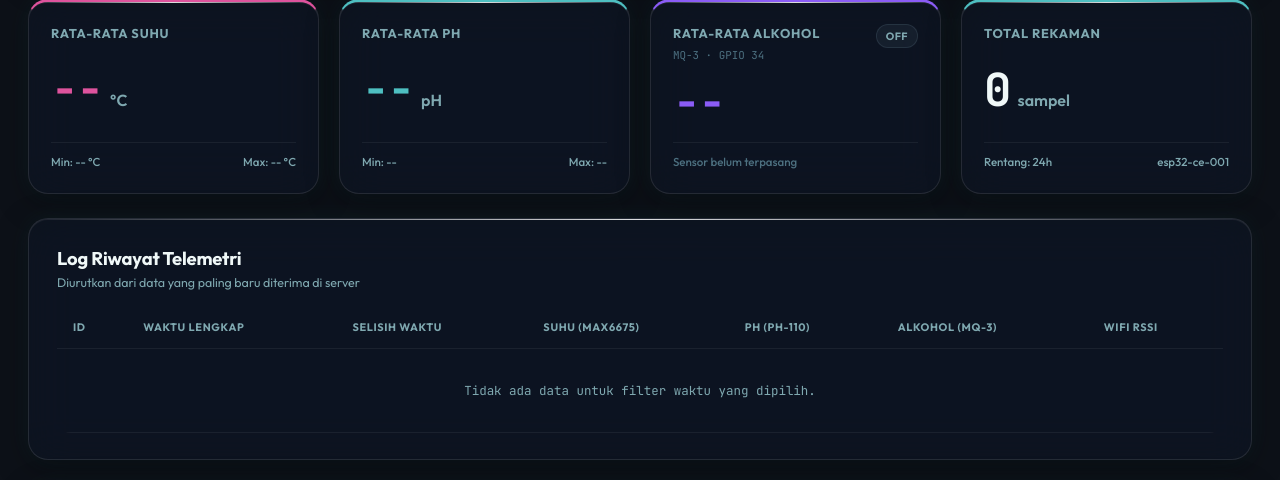
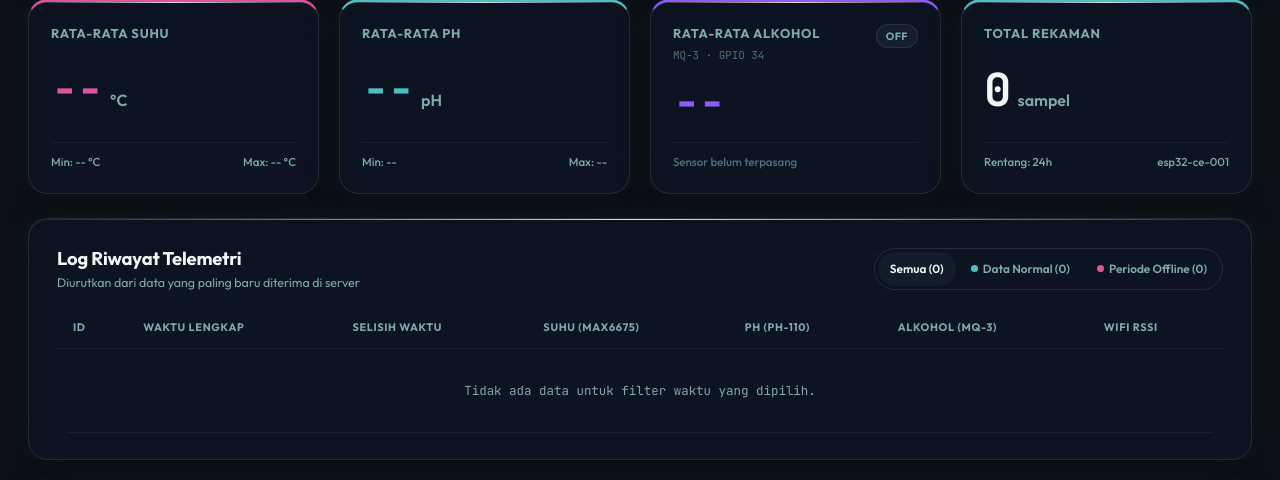
Before and after one commit to Vian-98/iot_classic_enzyme, a PHP site: page /history.php in a window 1280 px wide. Shown: the part 251-731 px from the top of the page. Run offline with PHP 8.4, Linux system fonts and the light colour scheme; data comes from the database, SQL or seed files in the repository; data that the repository does not hold is empty; some libraries are stand-ins or nearby versions.

Commit message:
feat: filter status device (Semua/Online/Offline) di realtime dashboard dan riwayat history

```diff
--- a/api/devices.php
+++ b/api/devices.php
@@ -32,11 +32,12 @@ try {
 
     $output = [];
     $now = time();
+    $offlineTimeout = (int)getSetting('offline_timeout_seconds', 300);
 
     foreach ($devices as $dev) {
         $lastSeen = $dev['last_seen'];
         $secondsAgo = $lastSeen ? max(0, $now - strtotime($lastSeen)) : null;
-        $isOnline = ($secondsAgo !== null && $secondsAgo <= 30);
+        $isOnline = ($secondsAgo !== null && $secondsAgo <= $offlineTimeout);
 
         $output[] = [
             'id' => (int)$dev['id'],
@@ -57,6 +58,7 @@ try {
     echo json_encode([
         'status' => 'ok',
         'count' => count($output),
+        'offline_timeout_seconds' => $offlineTimeout,
         'devices' => $output
     ]);
 
--- a/assets/css/style.css
+++ b/assets/css/style.css
@@ -362,7 +362,74 @@ body {
   font-size: 0.9rem;
 }
 
+/* Device Status Filter Pills */
+.device-status-filter {
+  display: flex;
+  align-items: center;
+  gap: 3px;
+  padding: 3px;
+  border-radius: 9999px;
+  background: var(--glass-bg);
+  border: 1px solid var(--glass-border);
+  backdrop-filter: blur(12px);
+  -webkit-backdrop-filter: blur(12px);
+  flex-shrink: 0;
+  max-width: 100%;
+  overflow-x: auto;
+  -webkit-overflow-scrolling: touch;
+}
+
+.filter-status-btn {
+  display: inline-flex;
+  align-items: center;
+  gap: 5px;
+  min-height: 34px;
+  padding: 0 12px;
+  border: none;
+  border-radius: 9999px;
+  background: transparent;
+  color: var(--text-muted);
+  font-family: var(--font-sans);
+  font-size: 0.74rem;
+  font-weight: 600;
+  cursor: pointer;
+  white-space: nowrap;
+  transition: all 0.2s ease;
+}
+
+.filter-status-btn.active {
+  background: var(--glass-bg-strong);
+  color: var(--text-main);
+  box-shadow: 0 1px 6px rgba(0,0,0,0.12);
+}
+
+.filter-status-btn[data-status="online"].active,
+.filter-status-btn[data-histfilter="online"].active {
+  background: var(--teal);
+  color: #fff;
+}
+
+.filter-status-btn[data-status="offline"].active,
+.filter-status-btn[data-histfilter="offline"].active {
+  background: var(--pink);
+  color: #fff;
+}
+
+.filter-dot {
+  width: 7px;
+  height: 7px;
+  border-radius: 50%;
+  flex-shrink: 0;
+}
+
+.filter-dot.online  { background: var(--teal); }
+.filter-dot.offline { background: var(--pink); }
+
+/* Opsi device yang disembunyikan oleh filter */
+.device-option-hidden { display: none; }
+
 /* Status Pill */
+
 .status-pill {
   width: 100%;
   min-height: var(--touch-target);
@@ -890,6 +957,8 @@ body {
     flex-direction: row;
     align-items: center;
     justify-content: space-between;
+    flex-wrap: wrap;
+    gap: 12px;
   }
 
   .btn-group { width: auto; }
--- a/history.php
+++ b/history.php
@@ -276,6 +276,18 @@ $stats = [
                     <h2 style="font-size: 1.15rem; font-weight: 700;">Log Riwayat Telemetri</h2>
                     <p style="font-size: 0.78rem; color: var(--text-muted);">Diurutkan dari data yang paling baru diterima di server</p>
                 </div>
+                <!-- Filter Tampilan Tabel -->
+                <div class="device-status-filter" id="histFilterGroup" role="group" aria-label="Filter tampilan tabel">
+                    <button class="filter-status-btn active" data-histfilter="all">
+                        Semua
+                    </button>
+                    <button class="filter-status-btn" data-histfilter="online">
+                        <span class="filter-dot online"></span>Data Normal
+                    </button>
+                    <button class="filter-status-btn" data-histfilter="offline">
+                        <span class="filter-dot offline"></span>Periode Offline
+                    </button>
+                </div>
             </div>
 
             <div class="table-responsive">
@@ -326,7 +338,7 @@ $stats = [
                                     }
                                     $prevTimestamp = $currentTimestamp;
                             ?>
-                                <tr>
+                                <tr class="data-row">
                                     <td>#<?= $r['id'] ?></td>
                                     <td><?= htmlspecialchars($r['received_at']) ?></td>
                                     <td style="color:var(--text-muted); font-size:0.75rem;"><?= formatRelativeTime($r['received_at']) ?></td>
@@ -365,8 +377,11 @@ $stats = [
 
     </div>
 
-    <!-- Theme Switcher Script for history.php -->
+    <!-- Theme Switcher + History Filter Script -->
     <script>
+        // -----------------------------------------------
+        // Theme
+        // -----------------------------------------------
         const theme = localStorage.getItem('ce_theme') || 'dark';
         document.documentElement.setAttribute('data-theme', theme);
         const icon = document.getElementById('themeIcon');
@@ -374,10 +389,8 @@ $stats = [
         function updateThemeIcon(t) {
             if (!icon) return;
             if (t === 'dark') {
-                // Bulan (Moon)
                 icon.innerHTML = '<svg width="18" height="18" viewBox="0 0 24 24" fill="none" stroke="currentColor" stroke-width="2" stroke-linecap="round" stroke-linejoin="round"><path d="M21 12.79A9 9 0 1 1 11.21 3 7 7 0 0 0 21 12.79z"></path></svg>';
             } else {
-                // Matahari (Sun)
                 icon.innerHTML = '<svg width="18" height="18" viewBox="0 0 24 24" fill="none" stroke="currentColor" stroke-width="2" stroke-linecap="round" stroke-linejoin="round"><circle cx="12" cy="12" r="5"></circle><line x1="12" y1="1" x2="12" y2="3"></line><line x1="12" y1="21" x2="12" y2="23"></line><line x1="4.22" y1="4.22" x2="5.64" y2="5.64"></line><line x1="18.36" y1="18.36" x2="19.78" y2="19.78"></line><line x1="1" y1="12" x2="3" y2="12"></line><line x1="21" y1="12" x2="23" y2="12"></line><line x1="4.22" y1="19.78" x2="5.64" y2="18.36"></line><line x1="18.36" y1="5.64" x2="19.78" y2="4.22"></line></svg>';
             }
         }
@@ -390,6 +403,44 @@ $stats = [
             localStorage.setItem('ce_theme', next);
             updateThemeIcon(next);
         });
+
+        // -----------------------------------------------
+        // Filter Tampilan Tabel Riwayat
+        // -----------------------------------------------
+        (function() {
+            const filterBtns  = document.querySelectorAll('#histFilterGroup .filter-status-btn');
+            const dataRows     = document.querySelectorAll('tbody .data-row');
+            const offlineRows  = document.querySelectorAll('tbody .downtime-row');
+
+            // Hitung jumlah untuk badge
+            const totalData    = dataRows.length;
+            const totalOffline = offlineRows.length;
+
+            // Update label badge awal
+            filterBtns.forEach(btn => {
+                const f = btn.getAttribute('data-histfilter');
+                if (f === 'all')     btn.textContent = `Semua (${totalData + totalOffline})`;
+                if (f === 'online')  btn.innerHTML   = `<span class="filter-dot online"></span>Data Normal (${totalData})`;
+                if (f === 'offline') btn.innerHTML   = `<span class="filter-dot offline"></span>Periode Offline (${totalOffline})`;
+            });
+
+            function applyHistFilter(filter) {
+                dataRows.forEach(row => {
+                    row.style.display = (filter === 'offline') ? 'none' : '';
+                });
+                offlineRows.forEach(row => {
+                    row.style.display = (filter === 'online') ? 'none' : '';
+                });
+            }
+
+            filterBtns.forEach(btn => {
+                btn.addEventListener('click', () => {
+                    filterBtns.forEach(b => b.classList.remove('active'));
+                    btn.classList.add('active');
+                    applyHistFilter(btn.getAttribute('data-histfilter') || 'all');
+                });
+            });
+        })();
     </script>
 </body>
 </html>
```
Also changed, not shown: assets/js/app.js (+116 -1 lines), components/header.php (+14 -2 lines).
